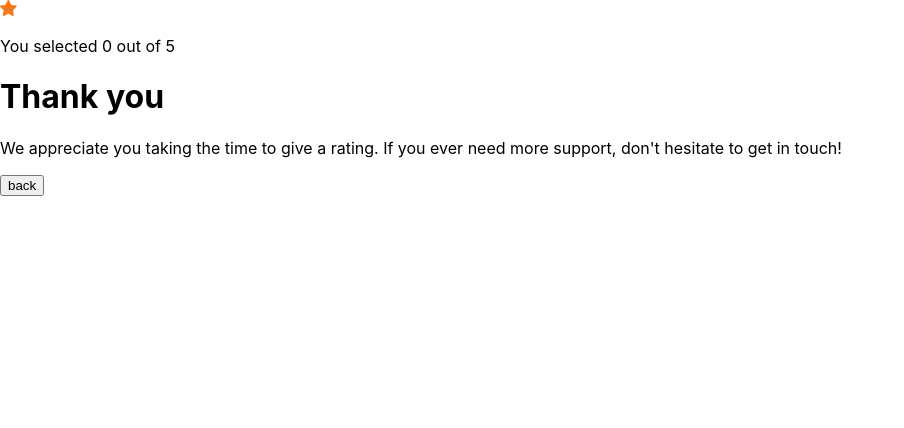
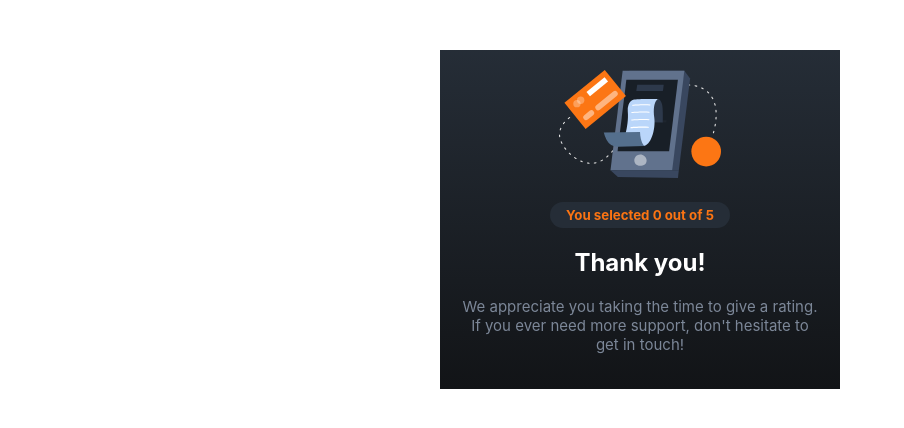
Before and after one commit to PieterJanDelbecke/interactive-react, a React (Create React App) app: page /thank_you in a window 1280 px wide. Shown: the top 428 px of the page, without its empty margins (0-904 px from the left). Built offline with nearby package versions, Linux system fonts and the light colour scheme.

Commit message:
finilised project

```diff
--- a/src/components/starSvgComponent.jsx
+++ b/src/components/SvgStarComponent.jsx
@@ -2,7 +2,7 @@ import { ReactComponent as StarSvg } from '../SVG/icon-star.svg'
 
 const SvgStar = () => {
     return (
-        <div id="App">
+        <div id="SvgStar">
             <StarSvg />
         </div>
     )
--- /dev/null
+++ b/src/components/SvgThanksComponent.jsx
@@ -0,0 +1,11 @@
+import { ReactComponent as SvgThanksImg } from "../SVG/illustration-thank-you.svg"
+
+const SvgThanks = () => {
+    return (
+        <div id="SvgThanks">
+            <SvgThanksImg />
+        </div>
+    )
+}
+
+export default SvgThanks
--- a/src/components/buttonGroup.jsx
+++ b/src/components/buttonGroup.jsx
@@ -8,7 +8,7 @@ const ButtonGroup = ({ buttons }) => {
 
   const NumBtnsDiv = styled.div`
     display: flex;
-    justify-content: space-around;
+    justify-content: space-between;
   `;
   const NumBtn = styled.button`
   color: hsl(0, 0%, 100%);
--- a/src/components/ratingCard.jsx
+++ b/src/components/ratingCard.jsx
@@ -3,7 +3,7 @@ import styled from "styled-components";
 import { useNavigate } from "react-router-dom";
 
 import ButtonGroup from "./buttonGroup";
-import SvgStar from "./starSvgComponent";
+import SvgStar from "./SvgStarComponent";
 
 const MainDiv = styled.div`
   display: flex;
@@ -12,7 +12,6 @@ const MainDiv = styled.div`
 
 const Container = styled.div`
   background: linear-gradient(hsl(213, 19%, 18%), hsl(216, 12%, 8%));
-  border: 1px solid red;
   width: 360px;
   margin: 50px 0px;
   padding: 20px;
@@ -22,7 +21,7 @@ const Title = styled.h2`
 `;
 const Text = styled.p`
   font-size: 15px;
-  color: white;
+  color: hsl(216, 12%, 54%);
 `;
 
 const SubmitDiv = styled.div`
@@ -32,10 +31,10 @@ const SubmitDiv = styled.div`
 const SubmitButton = styled.button`
   color: white;
   border-style: none;
-  margin: 25px;
+  margin: 25px 0px;
   background-color: hsl(25, 97%, 53%);
   height: 40px;
-  width: 90%;
+  width: 100%;
   border-radius: 18px;
   :hover {
     transition: 0.25s;
@@ -59,8 +58,8 @@ const RatingCard = () => {
           <SvgStar />
           <Title>How did we do?</Title>
           <Text>
-            Please let is know how we did with your support request. All
-            feedback is appreciated to help us improve our affering!
+            Please let us know how we did with your support request. All
+            feedback is appreciated to help us improve our offering!
           </Text>
           <ButtonGroup buttons={["1", "2", "3", "4", "5"]} />
           <SubmitDiv>
--- a/src/components/thankYouCard.jsx
+++ b/src/components/thankYouCard.jsx
@@ -1,30 +1,71 @@
 import { useContext } from "react";
 import AppContext from "../context/AppContext";
+import styled from "styled-components";
 
-import { useNavigate } from "react-router-dom";
-import SvgStar from "./starSvgComponent";
+// import { useNavigate } from "react-router-dom";
+import SvgThanks from "./SvgThanksComponent";
+
+const MainDiv = styled.div`
+  display: flex;
+  justify-content: center;
+`;
+
+const Container = styled.div`
+  background: linear-gradient(hsl(213, 19%, 18%), hsl(216, 12%, 8%));
+  width: 360px;
+  margin: 50px 0px;
+  padding: 20px;
+`;
+
+const SvgDiv = styled.div`
+display: flex;
+justify-content: center;
+`;
+
+const ScoreText = styled.h5`
+  text-align: center;
+  color: hsl(25, 97%, 53%);
+  background-color: hsl(213, 19%, 18%);
+  width: 180px;
+  margin: 20px auto;
+  padding: 5px 0px;
+  border-radius: 20px; ;
+`;
+
+const Title = styled.h2`
+  color: white;
+  text-align: center;
+`;
+const Text = styled.p`
+  font-size: 15px;
+  text-align: center;
+  color: hsl(216, 12%, 54%);
+`;
 
 const ThankYouCard = () => {
   const { context } = useContext(AppContext);
-  const navigate = useNavigate();
+  //   const navigate = useNavigate();
 
   let score = context.activeBtn + 1;
 
-  const handleClick = () => {
-    navigate("/");
-  };
+  //   const handleClick = () => {
+  //     navigate("/");
+  //   };
 
   return (
-    <>
-      <SvgStar />
-      <p>You selected {score} out of 5</p>
-      <h1>Thank you</h1>
-      <p>
-        We appreciate you taking the time to give a rating. If you ever need
-        more support, don't hesitate to get in touch!
-      </p>
-      <button onClick={handleClick}>back</button>
-    </>
+    <MainDiv>
+      <Container>
+        <SvgDiv>
+          <SvgThanks />
+        </SvgDiv>
+        <ScoreText>You selected {score} out of 5</ScoreText>
+        <Title>Thank you!</Title>
+        <Text>
+          We appreciate you taking the time to give a rating. If you ever need
+          more support, don't hesitate to get in touch!
+        </Text>
+      </Container>
+    </MainDiv>
   );
 };
 
```
